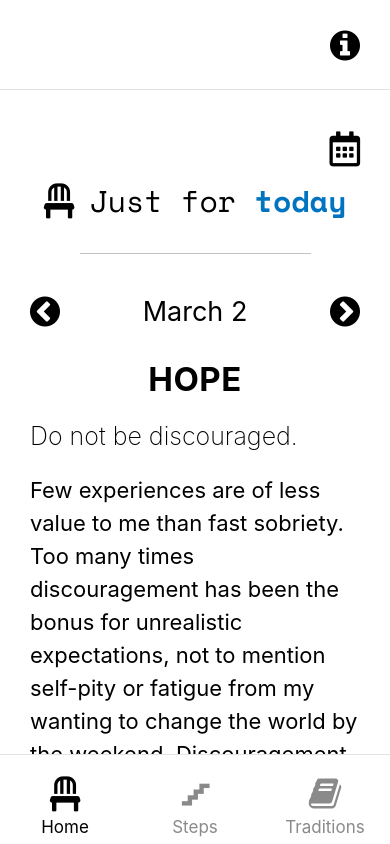
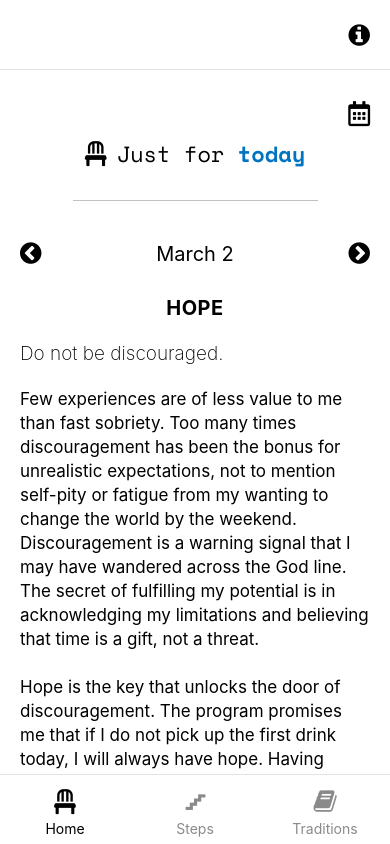
Before and after one commit to WildPastry/JustForToday, a React Native app: screen /Home in a window 390 px wide. Built offline with nearby package versions, Linux system fonts and the light colour scheme; what expo-linking would draw is missing.

Commit message:
Adjusting layout

```diff
--- a/app/constants/Control.ts
+++ b/app/constants/Control.ts
@@ -5,15 +5,15 @@ export default {
     iconMargin: 10,
     displayIcon: 60,
     tabHeight: 70,
-    tabLabel: 15,
+    tabLabel: 14,
     tabHeading: 20,
     tabMarginBottom: 7,
     tabMarginTop: 7,
     displayTitle: { fontSize: 20, lineHeight: 25 },
     title: { fontSize: 22 },
     container: { padding: 20 },
-    text: { fontSize: 15, lineHeight: 21 },
-    quote: { fontSize: 17, lineHeight: 23 }
+    text: { fontSize: 17, lineHeight: 24 },
+    quote: { fontSize: 19, lineHeight: 26 }
   },
   medium: {
     subTitle: { fontSize: 27 },
--- a/app/constants/Layout.ts
+++ b/app/constants/Layout.ts
@@ -4,9 +4,9 @@ import { Dimensions } from 'react-native';
 const width = Dimensions.get('window').width;
 
 const getDeviceSize = (): IDeviceSize[keyof IDeviceSize] => {
-  if (width < 375) {
+  if (width < 400) {
     return EDeviceSizes.SML;
-  } else if (width >= 375 && width < 800) {
+  } else if (width >= 400 && width < 800) {
     return EDeviceSizes.MED;
   }
   return EDeviceSizes.LRG;
--- a/app/navigation/index.tsx
+++ b/app/navigation/index.tsx
@@ -11,6 +11,7 @@ import {
   DefaultTheme,
   NavigationContainer
 } from '@react-navigation/native';
+import { EDeviceSizes, IDeviceSize } from '../types/generic.types';
 import {
   RootStackParamList,
   RootTabParamList,
@@ -20,7 +21,6 @@ import About from '../screens/About';
 import Colours from '../constants/Colours';
 import Control from '../constants/Control';
 import Home from '../screens/Home';
-import { IDeviceSize } from '../types/generic.types';
 import LinkingConfiguration from './LinkingConfiguration';
 import NotFoundScreen from '../screens/NotFoundScreen';
 import Steps from '../screens/Steps';
@@ -55,16 +55,20 @@ function RootNavigator() {
 
   return (
     <Stack.Navigator>
+      {/* The root screen is the BottomTab */}
+      {/* The initial route of the bottom tab is Home */}
       <Stack.Screen
         name='Root'
         component={BottomTabNavigator}
         options={{ headerShown: false }}
       />
+      {/* Not found */}
       <Stack.Screen
         name='NotFound'
         component={NotFoundScreen}
         options={{ title: 'Oops!' }}
       />
+      {/* About screen - modal */}
       <Stack.Group screenOptions={{ presentation: 'modal' }}>
         <Stack.Screen
           name='About'
@@ -73,6 +77,7 @@ function RootNavigator() {
             headerTitleStyle: {
               fontSize: Control[deviceSize].tabHeading
             },
+            // Arrow icon for going back
             headerLeft: () => (
               <Pressable
                 onPress={() => navigation.goBack()}
@@ -103,6 +108,16 @@ function BottomTabNavigator() {
   // Font settings
   const deviceSize: IDeviceSize[keyof IDeviceSize] = getDeviceSize();
 
+  /*
+   * Helper function for icon width
+   * Larger screens need to display the icon side by side
+   */
+  const getIconWidth = (): number => {
+    return deviceSize === EDeviceSizes.LRG
+      ? Control[deviceSize].icon + 20
+      : Control[deviceSize].icon;
+  };
+
   return (
     <BottomTab.Navigator
       initialRouteName='Home'
@@ -128,6 +143,7 @@ function BottomTabNavigator() {
           height: Control[deviceSize].tabHeight
         }
       }}>
+      {/* Home screen */}
       <BottomTab.Screen
         name='Home'
         component={Home}
@@ -138,10 +154,11 @@ function BottomTabNavigator() {
             <TabBarAwesome5Icon
               name='chair'
               color={color}
-              width={Control[deviceSize].icon + 20}
+              width={getIconWidth()}
               size={Control[deviceSize].icon}
             />
           ),
+          // Link to About screen
           headerRight: () => (
             <Pressable
               onPress={() => navigation.navigate('About')}
@@ -158,6 +175,7 @@ function BottomTabNavigator() {
           )
         })}
       />
+      {/* Steps screen */}
       <BottomTab.Screen
         name='Steps'
         component={Steps}
@@ -168,10 +186,11 @@ function BottomTabNavigator() {
             <TabBarMaterialIcon
               name='stairs'
               color={color}
-              width={Control[deviceSize].icon + 20}
+              width={getIconWidth()}
               size={Control[deviceSize].icon}
             />
           ),
+          // Link to About screen
           headerRight: () => (
             <Pressable
               onPress={() => navigation.navigate('About')}
@@ -188,6 +207,7 @@ function BottomTabNavigator() {
           )
         })}
       />
+      {/* Traditions screen */}
       <BottomTab.Screen
         name='Traditions'
         component={Traditions}
@@ -198,10 +218,11 @@ function BottomTabNavigator() {
             <TabBarAwesomeIcon
               name='book'
               color={color}
-              width={Control[deviceSize].icon + 20}
+              width={getIconWidth()}
               size={Control[deviceSize].icon}
             />
           ),
+          // Link to About screen
           headerRight: () => (
             <Pressable
               onPress={() => navigation.navigate('About')}
--- a/package.json
+++ b/package.json
@@ -4,9 +4,9 @@
   "main": "./app/App.tsx",
   "scripts": {
     "android": "expo run:android",
-    "build-production": "eas build --profile production --platform android",
-    "build-staging": "eas build --profile preview --platform android",
-    "build-develop": "eas build --profile develop --platform android",
+    "build:production": "eas build --profile production --platform android",
+    "build:staging": "eas build --profile preview --platform android",
+    "build:develop": "eas build --profile develop --platform android",
     "clean": "npx prettier --write \"**/*.{js,jsx,ts,tsx}\" && npm run lint:fix",
     "format:fix": "npx prettier --write \"**/*.{js,jsx,ts,tsx}\"",
     "format": "npx prettier --check \"**/*.{js,jsx,ts,tsx}\"",
```
